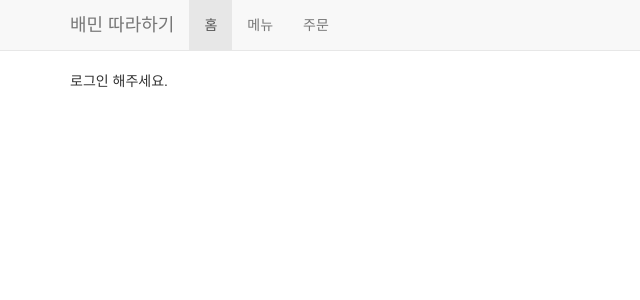
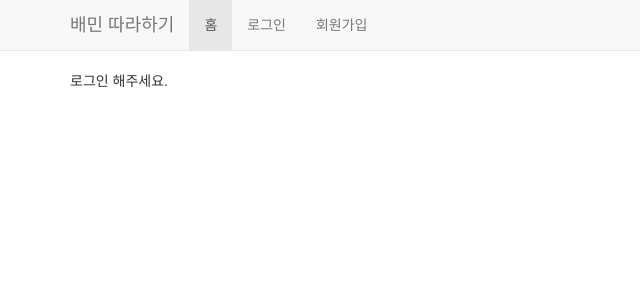
Before and after one commit to imagineer-io/baemin-for-office-worker, a Django app: page /partner/ in a window 1280 px wide. Shown: the top 300 px of the page, without its empty margins (0-640 px from the left). Run offline with Django 3.2, Linux system fonts and the light colour scheme; some libraries are stand-ins or nearby versions.

Commit message:
Change navbar depending on auth status

```diff
--- a/templates/navbar.html
+++ b/templates/navbar.html
@@ -7,13 +7,19 @@
             <span class="icon-bar"></span>
             <span class="icon-bar"></span>
           </button>
-          <a class="navbar-brand" href="#">배민 따라하기</a>
+          <a class="navbar-brand" href="/">배민 따라하기</a>
         </div>
         <div id="navbar" class="navbar-collapse collapse">
           <ul class="nav navbar-nav">
             <li class="active"><a href="/partner/">홈</a></li>
+            {% if user.is_authenticated %}
             <li><a href="/partner/menu/">메뉴</a></li>
-            <li><a href="#">주문</a></li>
+            <li><a href="/partner/order/">주문</a></li>
+            <li><a href="/partner/logout/">로그아웃</a></li>
+            {% else %}
+            <li><a href="/partner/login/">로그인</a></li>
+            <li><a href="/partner/signup/">회원가입</a></li>
+            {% endif %}
           </ul>
         </div><!--/.nav-collapse -->
       </div>
```
